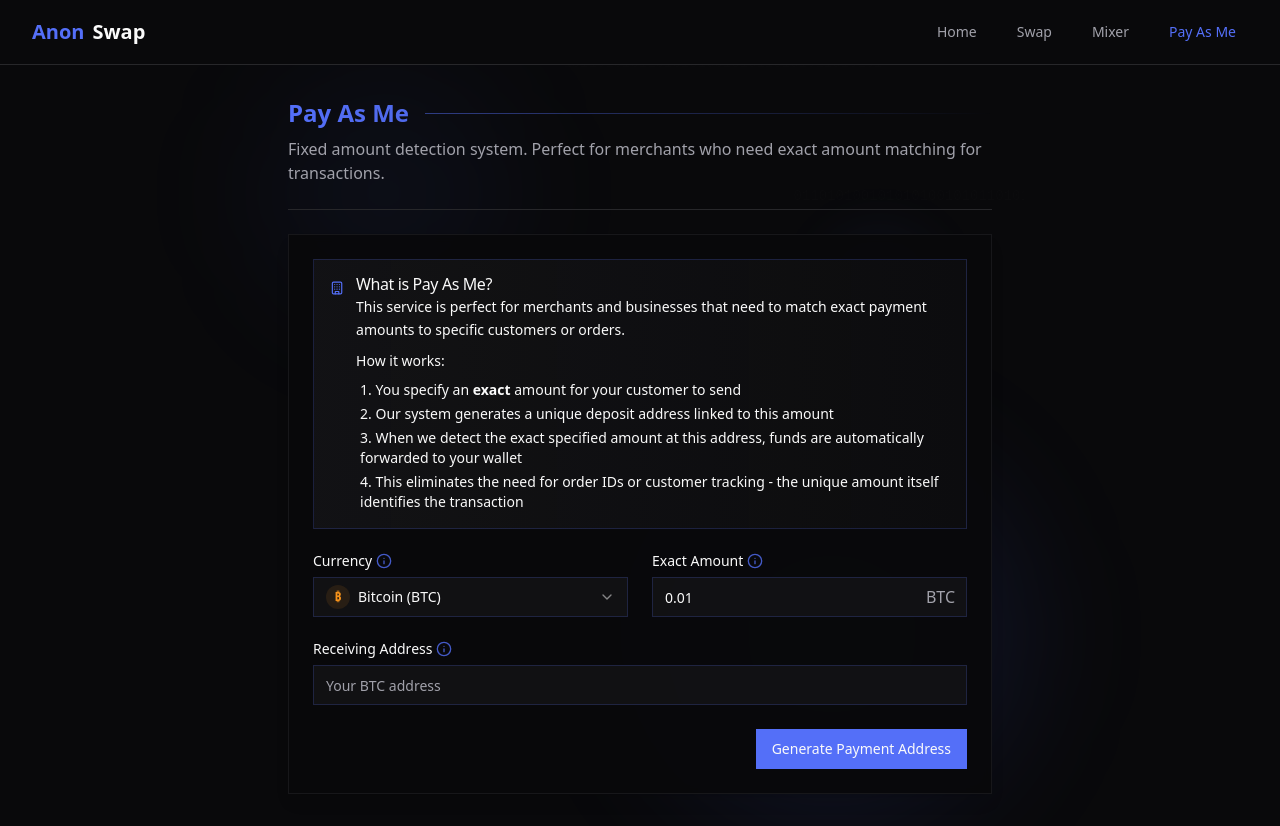
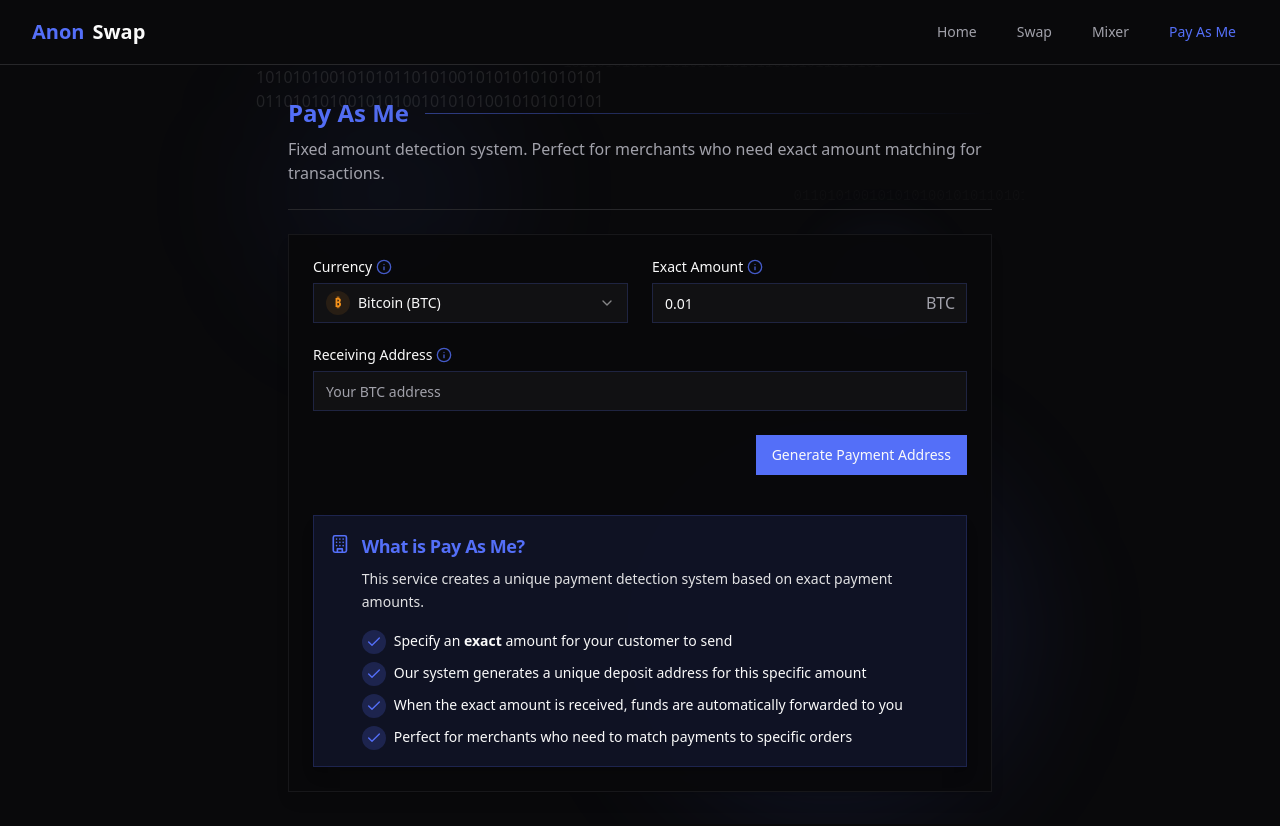
Before and after one commit to thomaspaine09/hidden-crypto-tunnel, a React (Vite) app: page /pay-as-me in a window 1280 px wide. Built offline with nearby package versions, Linux system fonts and the light colour scheme.

Commit message:
feat: Improve Pay As Me page UI
- Display exact amount and total amount in the payment confirmation section.
- Adjust the "Important" notice's color scheme.
- Move and style the "What is Pay As Me?" section.

```diff
--- a/src/components/ServiceLayout.tsx
+++ b/src/components/ServiceLayout.tsx
@@ -17,11 +17,13 @@ const ServiceLayout = ({ title, description, children }: ServiceLayoutProps) =>
       <div className="absolute bottom-0 right-0 w-96 h-96 bg-primary/10 rounded-full filter blur-3xl -z-10" />
       <div className="absolute top-40 right-20 w-32 h-32 bg-primary/5 rounded-full filter blur-xl -z-10" />
 
-      {/* Matrix rain-like effect (decorative numbers) */}
-      <div className="absolute inset-0 overflow-hidden -z-20 opacity-5 select-none pointer-events-none">
+      {/* Enhanced Matrix rain-like effect */}
+      <div className="absolute inset-0 overflow-hidden -z-20 opacity-10 select-none pointer-events-none">
         <div className="matrix-code-1">01010110110101010010101010010101010101</div>
         <div className="matrix-code-2">10110101011010101001010110101011010101</div>
         <div className="matrix-code-3">01101010010101010010101101010010101010</div>
+        <div className="matrix-code-4">10101010010101011010100101010101010101</div>
+        <div className="matrix-code-5">01101010100101010010101010010101010101</div>
       </div>
 
       <div className="relative z-10">
--- a/src/pages/PayAsMePage.tsx
+++ b/src/pages/PayAsMePage.tsx
@@ -175,25 +175,6 @@ const PayAsMePage = () => {
     >
       {!showConfirmation ? (
         <>
-          <Alert className="mb-6 bg-gradient-to-r from-secondary/30 to-secondary/10 border-primary/20">
-            <div className="flex gap-3">
-              <Building className="h-5 w-5 text-primary mt-0.5" />
-              <div>
-                <AlertTitle>What is Pay As Me?</AlertTitle>
-                <AlertDescription className="mt-1">
-                  <p className="mb-2">This service is perfect for merchants and businesses that need to match exact payment amounts to specific customers or orders.</p>
-                  <p className="mb-2">How it works:</p>
-                  <ol className="list-decimal list-inside space-y-1 ml-1 text-sm">
-                    <li>You specify an <strong>exact</strong> amount for your customer to send</li>
-                    <li>Our system generates a unique deposit address linked to this amount</li>
-                    <li>When we detect the exact specified amount at this address, funds are automatically forwarded to your wallet</li>
-                    <li>This eliminates the need for order IDs or customer tracking - the unique amount itself identifies the transaction</li>
-                  </ol>
-                </AlertDescription>
-              </div>
-            </div>
-          </Alert>
-
           <Form {...form}>
             <form onSubmit={form.handleSubmit(onSubmit)} className="space-y-6">
               <div className="grid grid-cols-1 md:grid-cols-2 gap-6">
@@ -288,6 +269,47 @@ const PayAsMePage = () => {
               </div>
             </form>
           </Form>
+
+          {/* Moved the explanation/info alert to after the form */}
+          <div className="mt-10">
+            <Alert className="bg-primary/10 border border-primary/20 shadow-lg">
+              <div className="flex gap-3">
+                <Building className="h-5 w-5 text-primary mt-0.5" />
+                <div>
+                  <AlertTitle className="text-lg font-semibold text-primary">What is Pay As Me?</AlertTitle>
+                  <AlertDescription className="mt-2">
+                    <p className="mb-2 text-foreground/90">This service creates a unique payment detection system based on exact payment amounts.</p>
+                    <div className="space-y-2 mt-4">
+                      <div className="flex items-start gap-2">
+                        <div className="bg-primary/20 p-1 rounded-full">
+                          <Check className="h-4 w-4 text-primary" />
+                        </div>
+                        <p className="text-sm">Specify an <strong>exact</strong> amount for your customer to send</p>
+                      </div>
+                      <div className="flex items-start gap-2">
+                        <div className="bg-primary/20 p-1 rounded-full">
+                          <Check className="h-4 w-4 text-primary" />
+                        </div>
+                        <p className="text-sm">Our system generates a unique deposit address for this specific amount</p>
+                      </div>
+                      <div className="flex items-start gap-2">
+                        <div className="bg-primary/20 p-1 rounded-full">
+                          <Check className="h-4 w-4 text-primary" />
+                        </div>
+                        <p className="text-sm">When the exact amount is received, funds are automatically forwarded to you</p>
+                      </div>
+                      <div className="flex items-start gap-2">
+                        <div className="bg-primary/20 p-1 rounded-full">
+                          <Check className="h-4 w-4 text-primary" />
+                        </div>
+                        <p className="text-sm">Perfect for merchants who need to match payments to specific orders</p>
+                      </div>
+                    </div>
+                  </AlertDescription>
+                </div>
+              </div>
+            </Alert>
+          </div>
         </>
       ) : (
         <div className="space-y-6">
@@ -305,7 +327,7 @@ const PayAsMePage = () => {
           </div>
 
           <div className="bg-secondary/30 p-6 rounded-lg border border-primary/10 text-center">
-            <p className="text-xs uppercase tracking-wider text-muted-foreground mb-1">Exact Amount Receiver Will Receive</p>
+            <p className="text-xs uppercase tracking-wider text-muted-foreground mb-1">EXACT AMOUNT RECEIVER WILL RECEIVE</p>
             <div className="text-2xl font-mono font-semibold text-primary my-2">
               {formatCurrencyAmount(selectedAmount, selectedCurrency)} {selectedCurrency.toUpperCase()}
             </div>
@@ -315,12 +337,12 @@ const PayAsMePage = () => {
                 {form.getValues("receivingAddress")}
               </div>
             </div>
-            <Alert variant="destructive" className="bg-destructive/10 border-destructive/20">
-              <AlertTitle className="flex items-center gap-2 text-sm">
+            <Alert className="bg-primary/5 border-primary/20">
+              <AlertTitle className="flex items-center gap-2 text-sm text-primary">
                 <AlertTriangle className="h-4 w-4" />
                 Notice
               </AlertTitle>
-              <AlertDescription className="text-xs">
+              <AlertDescription className="text-xs text-foreground/90">
                 Please double check address and amount before sending. You must send the exact numbers shown above.
               </AlertDescription>
             </Alert>
```
